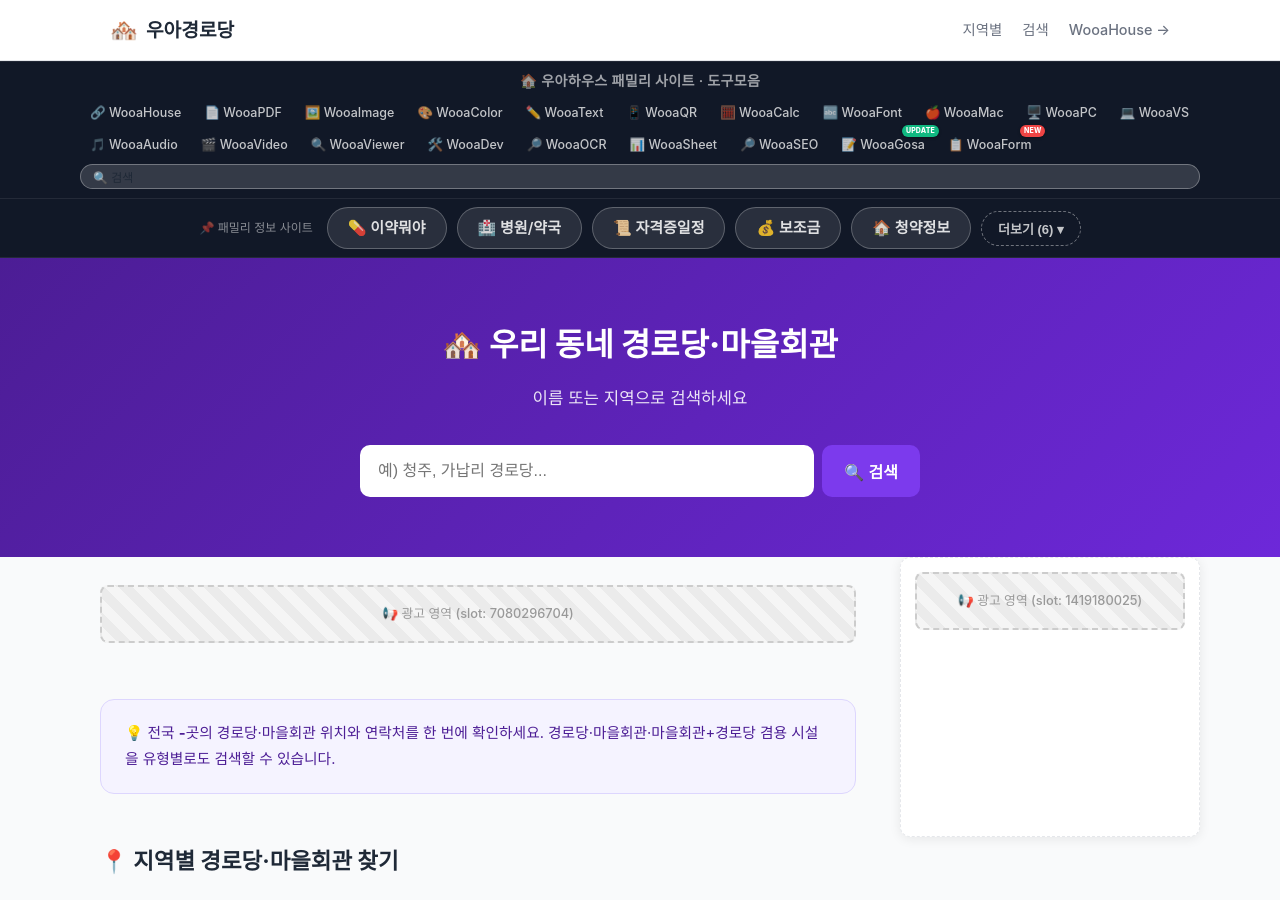
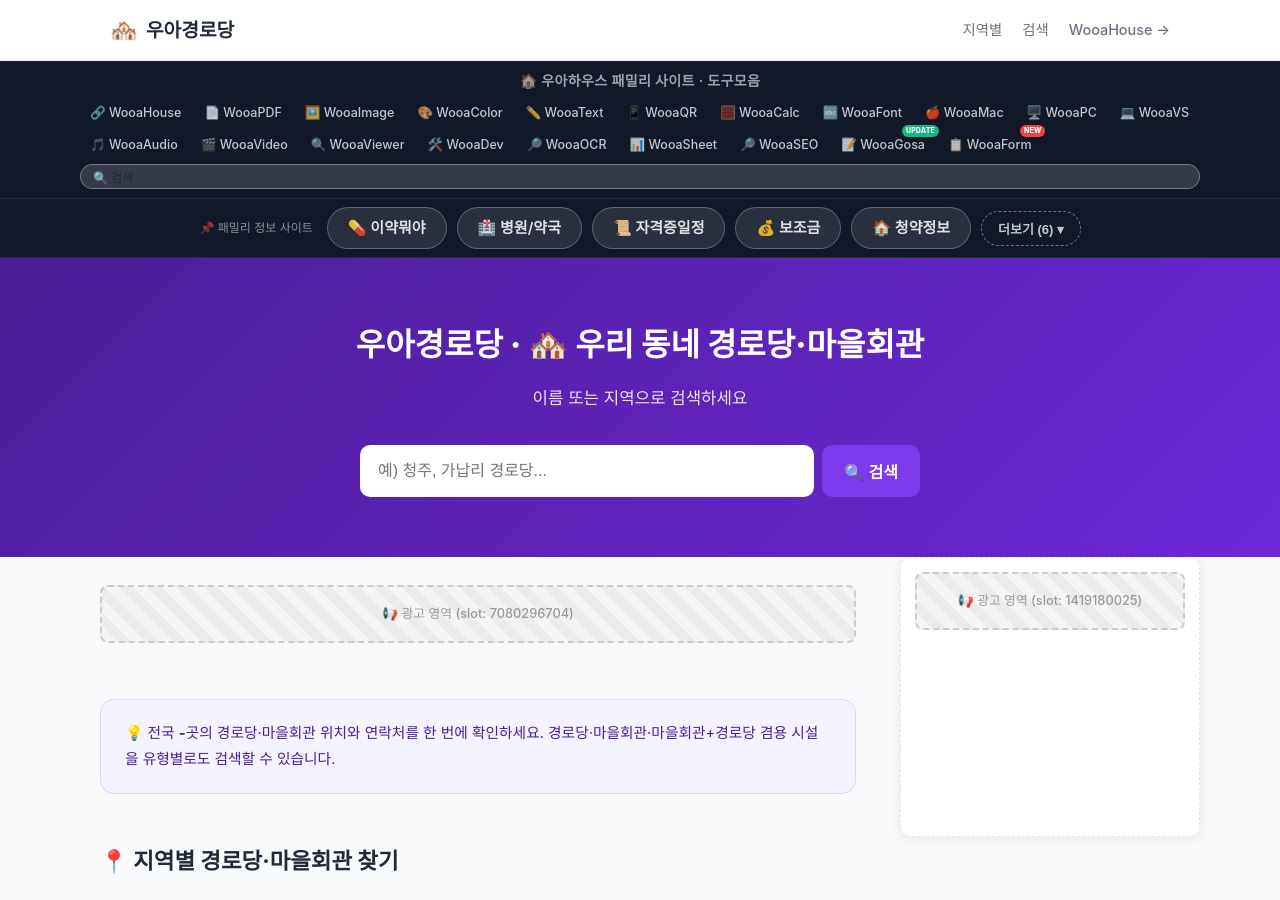
Before and after one commit to ingmaster83-code/wooasenior, a Jekyll site: the page built from index.html, in a window 1280 px wide and 900 px high. Built offline with Jekyll 4.4.1, drawn with Linux system fonts in a browser that asks for light colours; some web fonts are replaced; comment, search, counter and statistics services are not loaded.

Commit message:
Add Korean brand name to H1 for SEO/brand-search visibility

```diff
--- a/index.html
+++ b/index.html
@@ -6,7 +6,7 @@ description: 전국 46,386곳의 경로당·마을회관 위치와 연락처를
 
 <!-- 히어로 & 검색 -->
 <div class="hero">
-  <h1>🏘️ 우리 동네 경로당·마을회관</h1>
+  <h1>우아경로당 · 🏘️ 우리 동네 경로당·마을회관</h1>
   <p>이름 또는 지역으로 검색하세요</p>
   <div class="search-wrap">
     <input type="text" id="searchInput" class="search-input"
```
